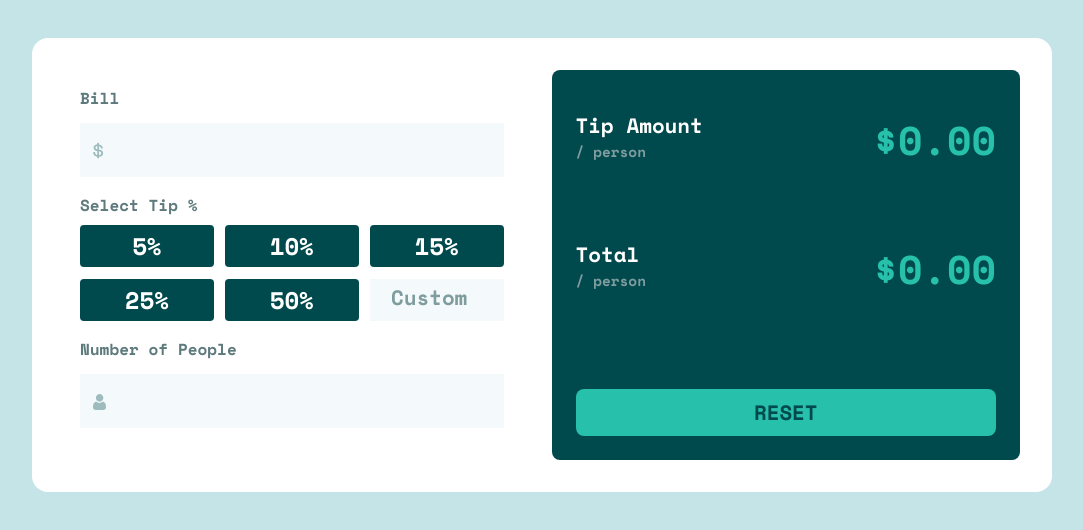
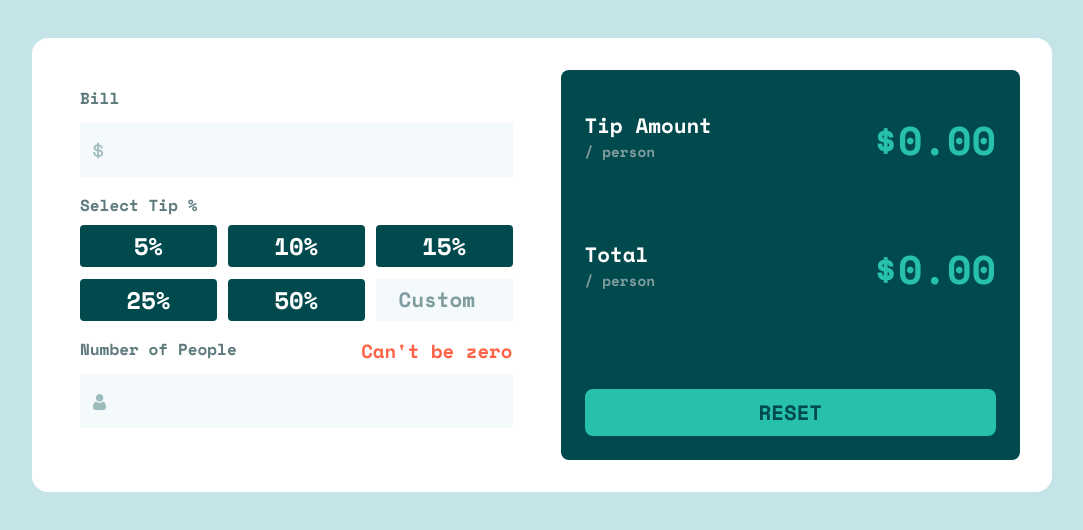
Before and after one commit to MohammedAref11/Tip-Calculator, a plain HTML site: page index.html in a window 1280 px wide. Both pictures are taken after a click on the element "5% 10% 15% 25% 50%". Shown: the part 186-716 px from the top of the page, without its empty margins (98-1181 px from the left). Drawn offline with Linux system fonts and the light colour scheme.

Commit message:
Added error handling message to make sure that the user enters a number above zero for number of people

```diff
--- a/index.html
+++ b/index.html
@@ -26,9 +26,10 @@
         <button id="selectButtons" class="select-tip-button" value="15">15%</button>
         <button id="selectButtons" class="select-tip-button" value="25">25%</button>
         <button id="selectButtons" class="select-tip-button" value="50">50%</button>
-        <input type="number" class="select-tip-custom" name="" id="selectButtons" placeholder="Custom" min="0">
+        <input type="number" class="select-tip-custom" name="" id="customTipPer" placeholder="Custom" min="0">
       </div>
-      <label for="number-of-people-input" class="number-of-people-label">Number of People
+      <label for="number-of-people-input" class="number-of-people-label" id="numOfPeople">
+        Number of People
       <input type="text"
              id="numOfPeopleInput"
              class="number-of-people-input"
--- a/script.js
+++ b/script.js
@@ -5,11 +5,15 @@ const numOfPeopleInput = document.getElementById("numOfPeopleInput")
 const buttonsGrid = document.querySelector(".tip-buttons-grid");
 //* Fetching all select tips buttons in array
 const tipButtons = document.querySelectorAll("#selectButtons");
+// * Custom Tip Percentage input
+const customTip = document.getElementById("customTipPer")
 //* Reset button
 const resetBtn = document.getElementById("resetBtn");
 //* Price elements (Total / Amount)
 const amountEl = document.getElementById("priceAmount");
 const totalEl = document.getElementById("priceTotal");
+// * number of people input label
+const numOfPeopleLabel = document.getElementById("numOfPeople");
 
 let billValue;
 let tipPercentage;
@@ -25,6 +29,12 @@ function displayTotal() {
         totalEl.textContent = `$0.00`;
     }else {
         totalEl.textContent = `$${totalAmount.toFixed(2)}`;
+    }
+    if(numOfPeople <= 0) {
+        numOfPeopleLabel.classList.add("error-mess");
+
+    }else {
+        numOfPeopleLabel.classList.remove("error-mess");
     }
     getTipAmount();
 }
@@ -42,6 +52,10 @@ function getTipAmount() {
     else {
         amountEl.textContent = `$${amountPer.toFixed(2)}`;
     }
+
+    if (tipPercentage <= 0) {
+
+    }
 }
 
 function getBillValue() {
@@ -57,7 +71,7 @@ tipButtons.forEach(element => {
 })
 
 buttonsGrid.addEventListener('click', (event) => {
-    tipButtons.forEach(btn => {
+    tipButtons.forEach((btn) => {
         if (btn === event.target) {
             btn.classList.toggle("clicked")
         }else {
@@ -72,6 +86,10 @@ resetBtn.addEventListener('click', () => {
     billInput.value = "";
     numOfPeopleInput.value = "";
 })
-
+customTip.addEventListener('input', () => {
+    tipPercentage = customTip.value;
+    getBillValue();
+    displayTotal();
+})
 billInput.addEventListener('input', getBillValue);
 numOfPeopleInput.addEventListener('input', displayTotal);
--- a/style.css
+++ b/style.css
@@ -102,6 +102,17 @@ body {
   z-index: 1;
 }
 
+.error-mess:after {
+  content: "Can't be zero";
+  position: absolute;
+  top: 0%;
+  left: 65%;
+  z-index: 2;
+  font-size: 19px;
+  color: tomato;
+}
+
+
 /* *********** Input fileds ********/
 
 .user-bill-input,
@@ -145,7 +156,6 @@ body {
   transition: 0.3s all ease;
 }
 
-
 .select-tip-button:hover {
   background-color: var(--Grey-200);
   color: var(--Green-900);
@@ -160,6 +170,7 @@ body {
   width: 100%;
   border: 2px solid transparent;
   outline: none;
+  font-size: 18px;
   background-color: var(--Grey-50);
   text-align: center;
 }
@@ -176,7 +187,7 @@ body {
 /******* Rigth Side *********/
 
 .right-side {
-  flex-basis: 60%;
+  flex-basis: 75%;
   background-color: var(--Green-900);
   padding: 1.5rem;
   border-radius: 8px;
@@ -188,6 +199,7 @@ body {
   display: flex;
   align-items: center;
   justify-content: space-between;
+  flex-wrap: wrap;
   align-items: start;
   padding-bottom: 1rem;
   padding-top: 1rem;
@@ -226,7 +238,9 @@ body {
   cursor: pointer;
 }
 
-@media(min-width: 750px) {
+
+
+@media(min-width: 800px) {
   .container {
     flex-direction: row;
   }
```
